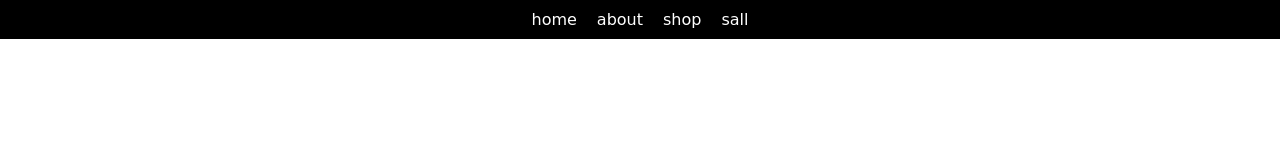
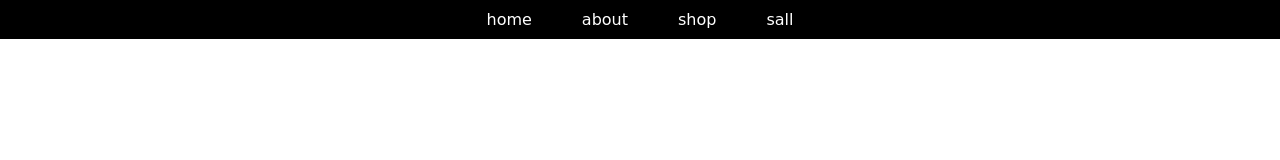
Before and after one commit to Bekbo1sun/16.11.2022, a plain HTML site: page index.html in a window 1280 px wide. Drawn offline with Linux system fonts and the light colour scheme.

Commit message:
add position: sticky

```diff
--- a/style.css
+++ b/style.css
@@ -4,6 +4,10 @@
 nav{
   background-color: black;
   font-family: 'BhuTuka Expanded One', cursive;
+  position: sticky;
+  top: 0;
+  left: 0;
+  right: 0;
 }
 nav ul{
   margin: 0;
@@ -11,13 +15,12 @@ nav ul{
   display: flex;
   list-style: none;
   justify-content: center;
-
 }
 body{
   margin: 0;
 }
 nav a{
-  padding: 10px 10px;
+  padding: 10px 25px;
   display: inline-block;
   text-decoration: none;
   color: white;
```
